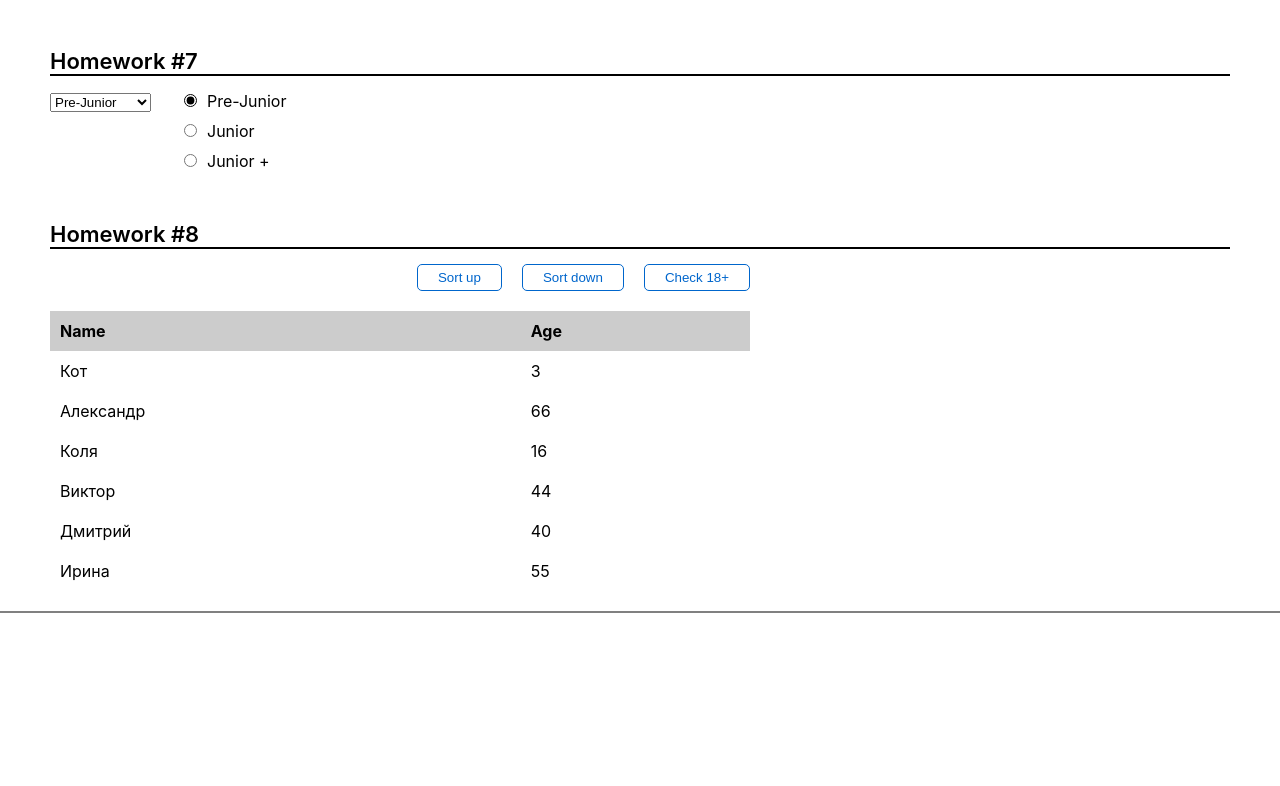
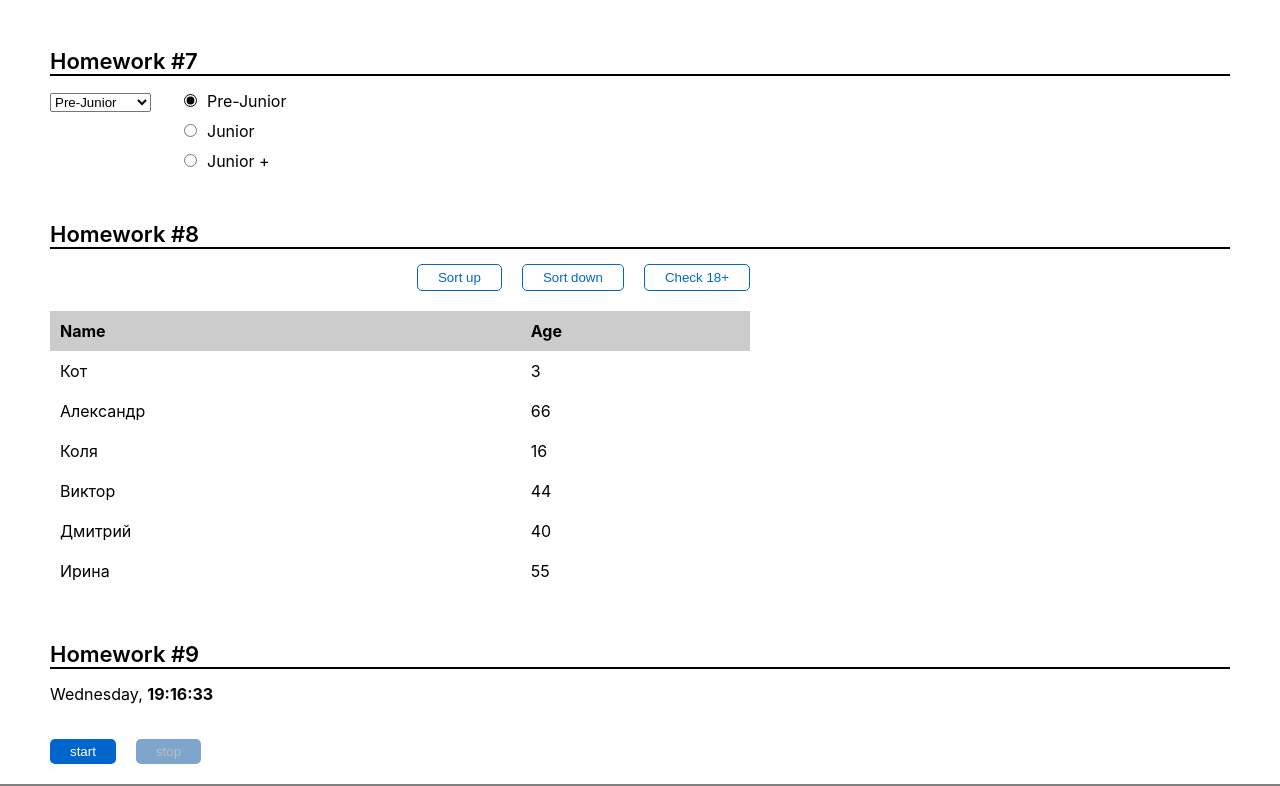
Before and after one commit to vladgrudak/homework-front-main-2, a React (Create React App) app: page /#/junior in a window 1280 px wide. Shown: the part 221-1007 px from the top of the page. Before the commit the page ends 834 px from the top, so only its background shows below. Built offline with nearby package versions, Linux system fonts and the light colour scheme.

Commit message:
Sprint 3 - Homework 9

```diff
--- a/src/s2-homeworks/hw05/pages/Junior.tsx
+++ b/src/s2-homeworks/hw05/pages/Junior.tsx
@@ -2,7 +2,7 @@ import React from 'react'
 import HW6 from '../../hw06/HW6'
 import HW7 from '../../hw07/HW7'
 import HW8 from '../../hw08/HW8'
-// import HW9 from '../../hw09/HW9'
+import HW9 from '../../hw09/HW9'
 
 function Junior() {
     return (
@@ -10,7 +10,7 @@ function Junior() {
             <HW6 />
             <HW7 />
             <HW8 />
-            {/*<HW9 />*/}
+            <HW9 />
         </div>
     )
 }
--- a/src/s2-homeworks/hw09/Clock.module.css
+++ b/src/s2-homeworks/hw09/Clock.module.css
@@ -1,14 +1,20 @@
 .buttonsContainer {
+    display: flex;
+    gap: 20px;
+    margin-top: 20px;
 }
 
 .clock {
 }
 
 .watch {
+    cursor: pointer;
 }
 
 .watch strong {
 }
 
 .more {
+    color: grey;
+    font-size: 0.8rem;
 }
--- a/src/s2-homeworks/hw09/Clock.tsx
+++ b/src/s2-homeworks/hw09/Clock.tsx
@@ -1,4 +1,4 @@
-import React, {useState} from 'react'
+import React, {type MouseEventHandler, useState} from 'react'
 import SuperButton from '../hw04/common/c2-SuperButton/SuperButton'
 import {restoreState} from '../hw06/localStorage/localStorage'
 import s from './Clock.module.css'
@@ -9,30 +9,48 @@ function Clock() {
     const [date, setDate] = useState<Date>(new Date(restoreState('hw9-date', Date.now())))
     const [show, setShow] = useState<boolean>(false)
 
-    const start = () => {
+    const start = (event: React.MouseEvent<HTMLButtonElement>) => {
         // пишут студенты // запустить часы (должно отображаться реальное время, а не +1)
         // сохранить ид таймера (https://learn.javascript.ru/settimeout-setinterval#setinterval)
-
+        const timer = setInterval(() => setDate(new Date), 1000)
+        setTimerId(Number(timer))
     }
 
     const stop = () => {
         // пишут студенты // поставить часы на паузу, обнулить ид таймера (timerId <- undefined)
-
+        clearInterval(timerId)
+        setTimerId(undefined)
     }
 
     const onMouseEnter = () => { // пишут студенты // показать дату если наведена мышка
-
+        setShow(true)
     }
     const onMouseLeave = () => { // пишут студенты // спрятать дату если мышка не наведена
-
+        setShow(false)
     }
 
-    const stringTime = 'date->time' || <br/> // часы24:минуты:секунды (01:02:03)/(23:02:03)/(24:00:00)/(00:00:01) // пишут студенты
-    const stringDate = 'date->date' || <br/> // день.месяц.год (01.02.2022) // пишут студенты, варианты 01.02.0123/01.02.-123/01.02.12345 не рассматриваем
+    const timeBlock = {
+        hour: 'numeric',
+        minute: 'numeric',
+        second: 'numeric',
+    } as const
+
+    const formatterTimeBlock = new Intl.DateTimeFormat('ru', timeBlock)
+    const formattedTimeBlock = formatterTimeBlock.format(date)
+
+    const day = new Intl.DateTimeFormat('en', { day: '2-digit' }).format(date); // "15"
+    const month = new Intl.DateTimeFormat('en', { month: '2-digit' }).format(date); // "март"
+    const monthString = new Intl.DateTimeFormat('en', { month: 'long' }).format(date);
+    const year = new Intl.DateTimeFormat('en', { year: 'numeric' }).format(date); // "2025"
+    const weekday = new Intl.DateTimeFormat('en', { weekday: 'long' }).format(date); // "понедельник"
+
+
+    const stringTime = formattedTimeBlock || <br/> // часы24:минуты:секунды (01:02:03)/(23:02:03)/(24:00:00)/(00:00:01) // пишут студенты
+    const stringDate = `${day}.${month}.${year}` || <br/> // день.месяц.год (01.02.2022) // пишут студенты, варианты 01.02.0123/01.02.-123/01.02.12345 не рассматриваем
 
     // день недели на английском, месяц на английском (https://learn.javascript.ru/intl#intl-datetimeformat)
-    const stringDay = 'date->day' || <br/> // пишут студенты
-    const stringMonth = 'date->month' || <br/> // пишут студенты
+    const stringDay = weekday || <br/> // пишут студенты
+    const stringMonth = monthString || <br/> // пишут студенты
 
     return (
         <div className={s.clock}>
@@ -66,14 +84,14 @@ function Clock() {
             <div className={s.buttonsContainer}>
                 <SuperButton
                     id={'hw9-button-start'}
-                    disabled={true} // пишут студенты // задизэйблить если таймер запущен
+                    disabled={timerId !== undefined} // пишут студенты // задизэйблить если таймер запущен
                     onClick={start}
                 >
                     start
                 </SuperButton>
                 <SuperButton
                     id={'hw9-button-stop'}
-                    disabled={true} // пишут студенты // задизэйблить если таймер не запущен
+                    disabled={timerId === undefined} // пишут студенты // задизэйблить если таймер не запущен
                     onClick={stop}
                 >
                     stop
```
